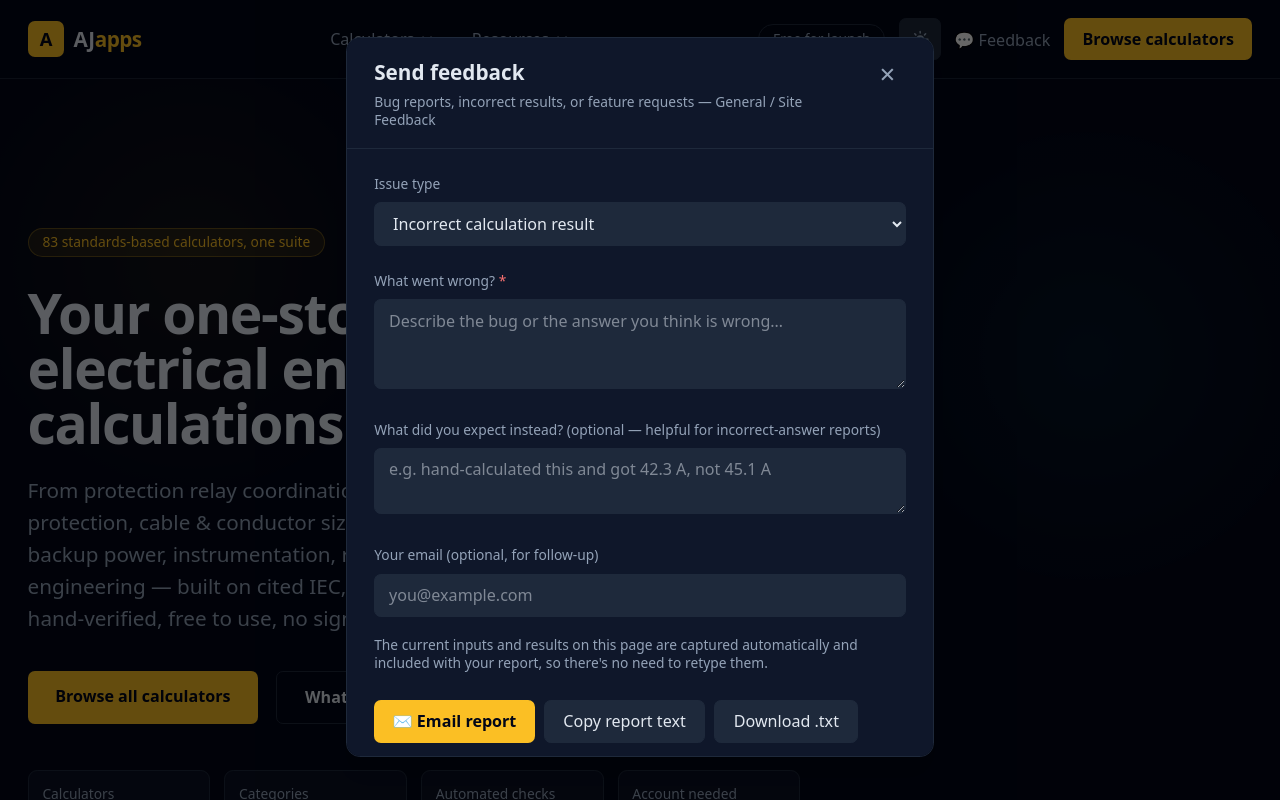
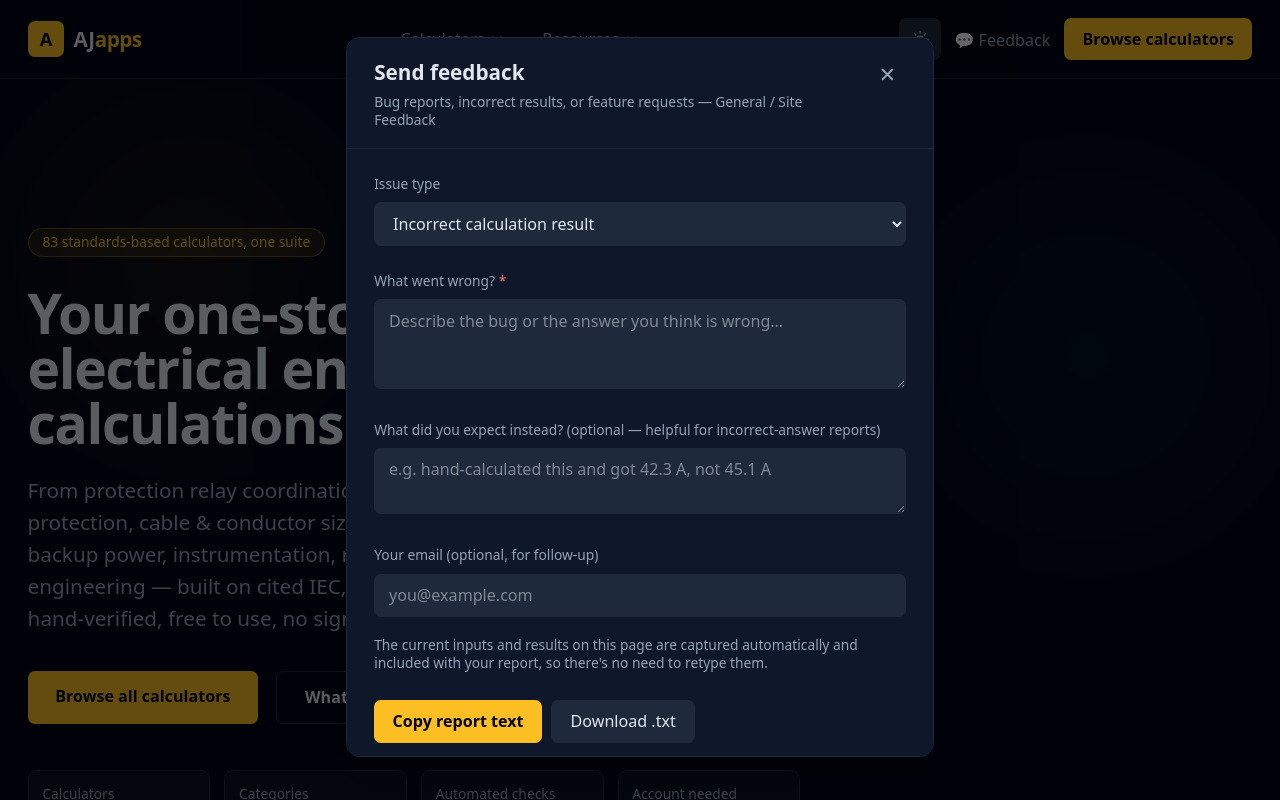
Before and after one commit to AjmalJamseeth/ajpowerapps, a Next.js app: page / in a window 1280 px wide. Both pictures are taken after a click on the button "💬 Feedback". Shown: the top 800 px of the page. Built offline with nearby package versions, Linux system fonts and the light colour scheme.

Commit message:
Remove Free for launch pill and email-report button

```diff
--- a/src/components/FeedbackButton.tsx
+++ b/src/components/FeedbackButton.tsx
@@ -12,14 +12,9 @@ export interface FeedbackButtonProps {
   buttonClassName?: string;
 }
 
-// Where reports go. The app has no backend/database yet (see README "Next
-// steps"), so this is a zero-setup, zero-cost approach: pre-fill an email to
-// AJMAL via a mailto: link, with a copy/download fallback in case the
-// visitor's browser has no mail client configured (common on work machines,
-// locked-down browsers, or mobile). Swap this out for a form-backend
-// service (Formspree, Web3Forms) or a server email API (Resend, etc.) once
-// the site is deployed publicly and a proper inbox pipeline is worth setting up.
-const RECIPIENT_EMAIL = "oneandonlyajmal@gmail.com";
+// The app has no backend yet, so reports are copied to the clipboard or
+// downloaded as a .txt. Swap in a form-backend service (Formspree, Web3Forms)
+// or a server email API when a proper inbox pipeline is wanted.
 
 const ISSUE_TYPES = [
   "Incorrect calculation result",
@@ -31,7 +26,6 @@ const ISSUE_TYPES = [
 
 const CONTAINER_SELECTOR = ".mx-auto.w-full.max-w-6xl.px-6.py-10";
 const SNAPSHOT_CAP = 3000; // for clipboard copy / .txt download
-const MAILTO_SNAPSHOT_CAP = 1200; // mailto URLs have practical length limits
 
 function todayLabel(): string {
   return new Date().toLocaleString(undefined, {
@@ -124,14 +118,6 @@ export function FeedbackButton({ calculatorName, buttonLabel, buttonClassName }:
       return false;
     }
     return true;
-  };
-
-  const handleEmail = () => {
-    if (!validate()) return;
-    const subject = `AJapps feedback: ${issueType} — ${calculatorName}`;
-    const body = buildReportText(MAILTO_SNAPSHOT_CAP);
-    const url = `mailto:${RECIPIENT_EMAIL}?subject=${encodeURIComponent(subject)}&body=${encodeURIComponent(body)}`;
-    window.location.href = url;
   };
 
   const handleCopy = async () => {
@@ -279,15 +265,8 @@ export function FeedbackButton({ calculatorName, buttonLabel, buttonClassName }:
               <div className="flex flex-wrap gap-2 pt-2">
                 <button
                   type="button"
-                  onClick={handleEmail}
+                  onClick={handleCopy}
                   className="rounded-md bg-accent px-4 py-2 text-sm font-semibold text-background transition-opacity hover:opacity-90"
-                >
-                  ✉️ Email report
-                </button>
-                <button
-                  type="button"
-                  onClick={handleCopy}
-                  className="rounded-md border border-border bg-surface-2 px-4 py-2 text-sm text-foreground hover:border-accent-2/60"
                 >
                   {status === "copied" ? "Copied ✓" : "Copy report text"}
                 </button>
@@ -299,10 +278,6 @@ export function FeedbackButton({ calculatorName, buttonLabel, buttonClassName }:
                   {status === "downloaded" ? "Downloaded ✓" : "Download .txt"}
                 </button>
               </div>
-              <p className="text-[11px] text-muted">
-                &quot;Email report&quot; opens your default mail client addressed to {RECIPIENT_EMAIL}. If nothing
-                opens (no mail client configured), use Copy or Download and send it however&apos;s easiest.
-              </p>
             </div>
           </div>
         </div>,
--- a/src/components/NavBar.tsx
+++ b/src/components/NavBar.tsx
@@ -2,7 +2,6 @@ import Link from "next/link";
 import { FeedbackButton } from "@/components/FeedbackButton";
 import { ThemeToggle } from "@/components/ThemeToggle";
 import { MobileNav } from "@/components/MobileNav";
-import { FREE_LAUNCH } from "@/lib/launchConfig";
 import { CALCULATOR_GROUPS, TOTAL_LIVE_COUNT } from "@/lib/calculatorCatalog";
 import {
   ShieldCheck,
@@ -126,9 +125,6 @@ export default function NavBar() {
           </div>
         </nav>
         <div className="flex items-center gap-3">
-          <span className="hidden rounded-full border border-border px-3 py-1 text-xs text-muted sm:inline">
-            {FREE_LAUNCH ? "Free for launch" : "Subscriptions coming soon"}
-          </span>
           <ThemeToggle />
           <FeedbackButton
             calculatorName="General / Site Feedback"
```
Also changed, not shown: 1 other file (tests, documents, lock files or other folders).
